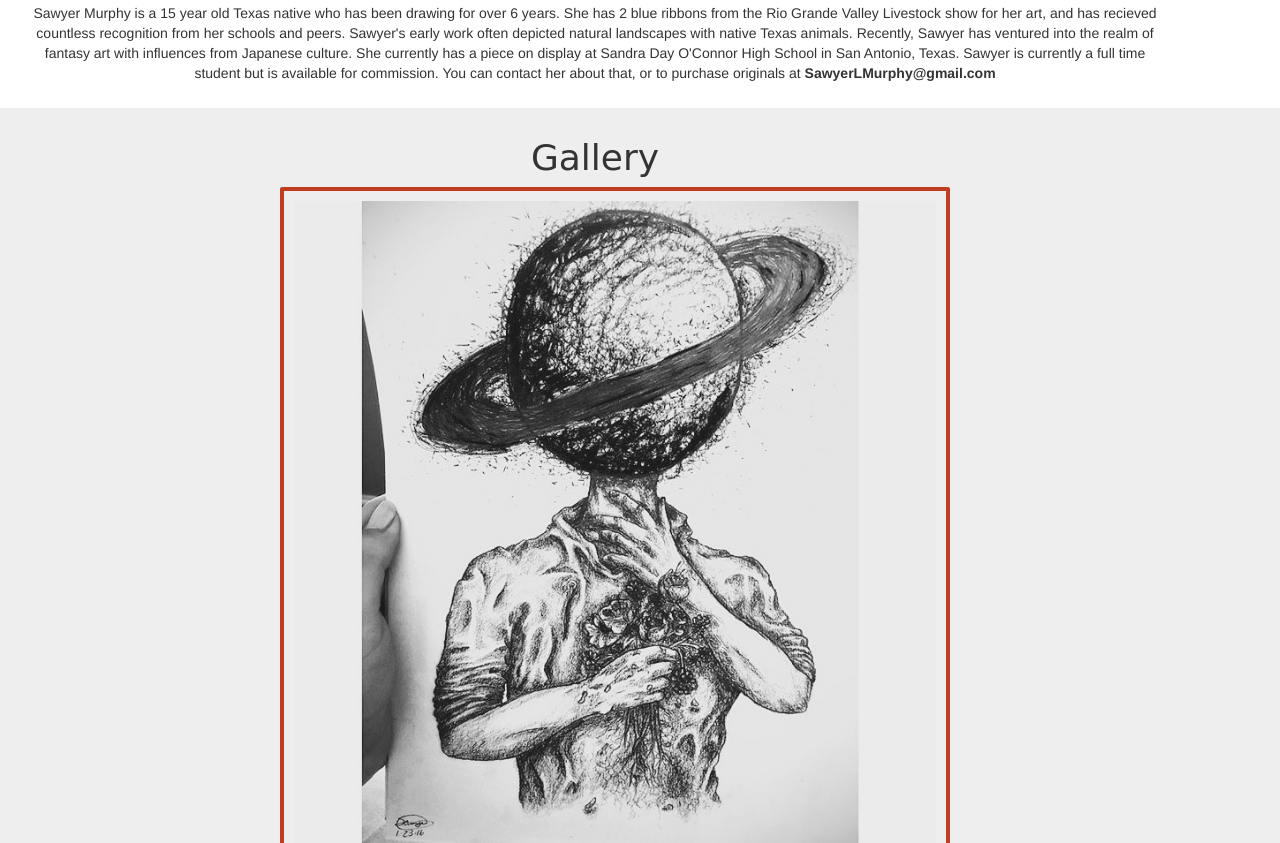
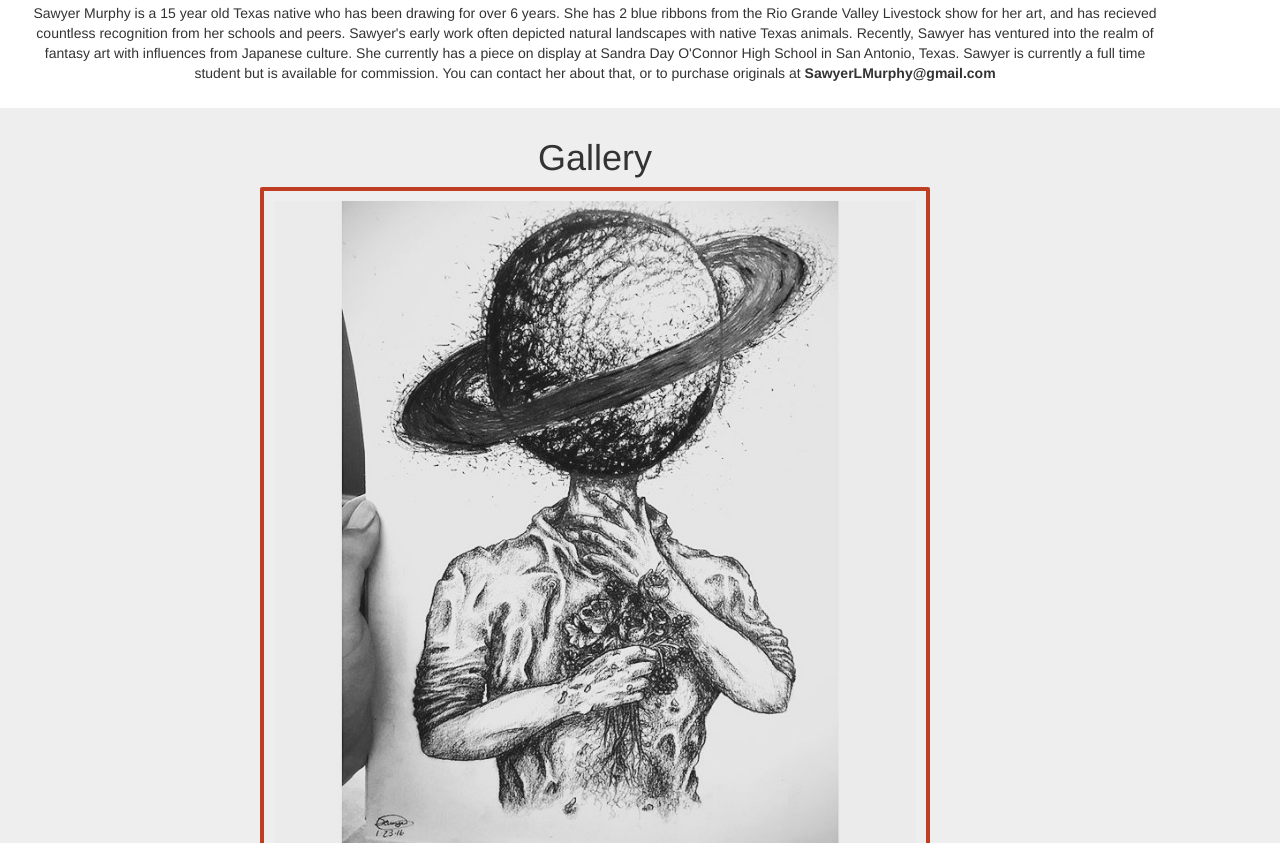
Before and after one commit to kendraalaniz/sawyermurphy, a plain HTML site: page index.html in a window 1280 px wide. Shown: the part 1057-1900 px from the top of the page. Drawn offline with nearby package versions, Linux system fonts and the light colour scheme; files whose address does not match are found by name.

Commit message:
fixing gallery alignment

```diff
--- a/custom.css
+++ b/custom.css
@@ -1,3 +1,4 @@
+
 .container {
 	padding: 10px 20px;
 	margin: 5px 10px;
@@ -14,16 +15,18 @@ img {
 
 ul {
 	list-style-type: none;
+	text-align: center;
+}
+
+li {
+	text-align: center;
+	margin-left: -40px;
 }
 
 .jumbotron {
 	text-align: center;
 	color: #BF3E21;
 	background-color: #73A59C;
-}
-
-h1 {
-	font-family: 'Damion', cursive;
 }
 
 .about {
```
